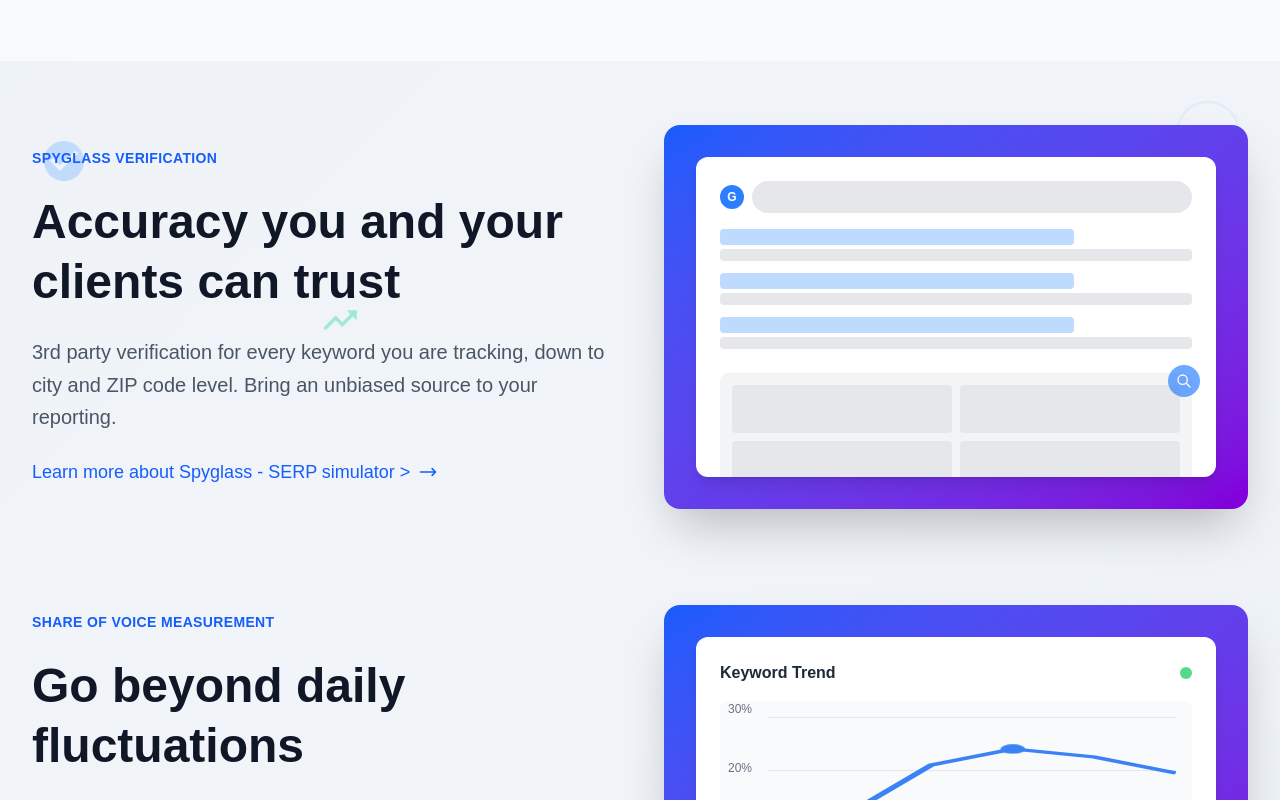
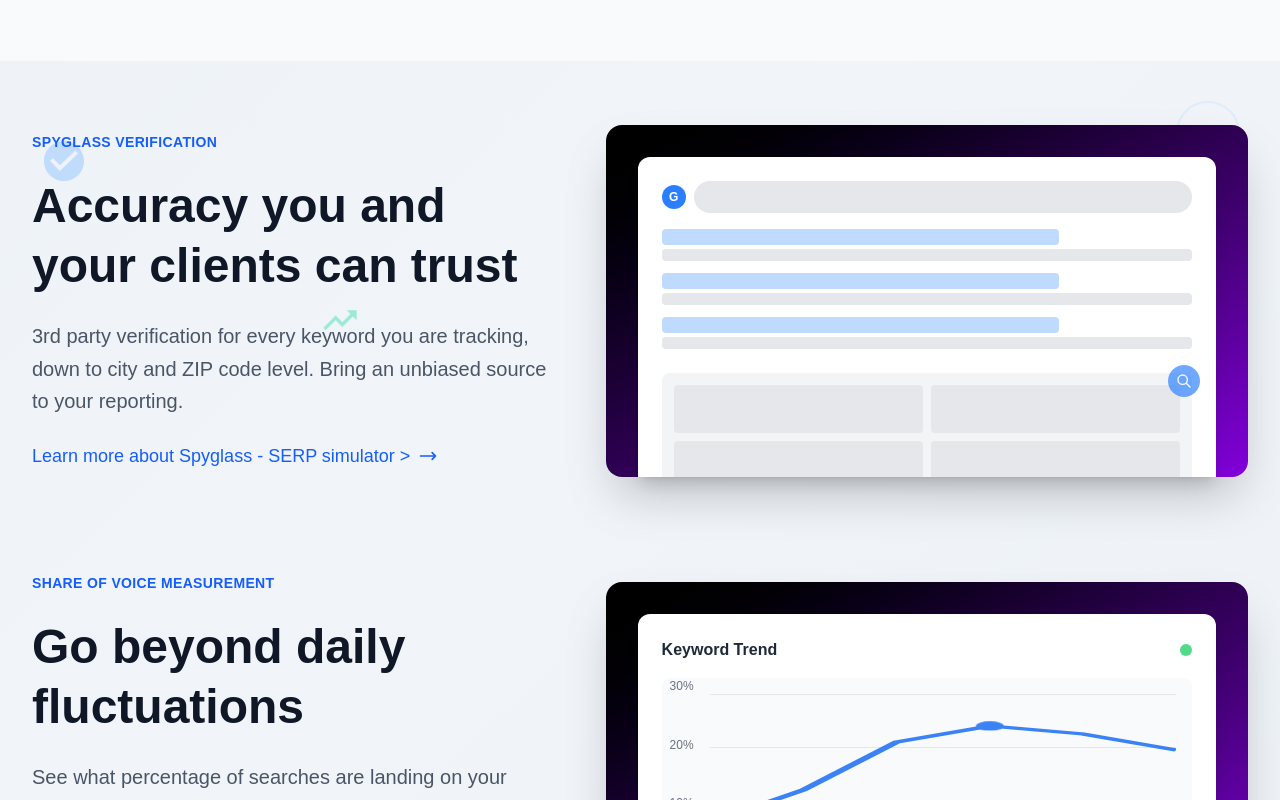
Before and after one commit to Hamzaali0088/keywordMinds, a Next.js app: page / in a window 1280 px wide. Shown: the part 2560-3360 px from the top of the page. Built offline with nearby package versions, Linux system fonts and the light colour scheme.

Commit message:
card design  Mockups

```diff
--- a/components/container/Home/KeywordInsightHub.jsx
+++ b/components/container/Home/KeywordInsightHub.jsx
@@ -271,9 +271,9 @@
 const Section = ({ title, headline, description, cta, visual }) => {
   return (
     <div className="mb-24 last:mb-0">
-      <div className="grid grid-cols-1 lg:grid-cols-2 gap-12 items-center">
+      <div className="flex flex-col lg:flex-row gap-12 items-center">
         {/* Text Content */}
-        <div className="space-y-6">
+        <div className="space-y-6 w-[45%]">
           <div className="text-sm font-semibold text-blue-600 uppercase tracking-wide">
             {title}
           </div>
@@ -295,9 +295,9 @@
         </div>
 
         {/* Visual Mockup */}
-        <div className="relative">
-          <div className="bg-gradient-to-br from-blue-600 to-purple-700 rounded-2xl p-8 shadow-2xl">
-            <div className="bg-white rounded-xl p-6 shadow-lg h-80 overflow-y-auto scrollbar-hide">
+        <div className="relative w-[55%]">
+          <div className="bg-gradient-to-br from-black to-purple-700 rounded-2xl px-8  pt-8 shadow-2xl">
+            <div className="bg-white rounded-tr-xl rounded-tl-xl p-6 shadow-lg h-80 overflow-y-auto scrollbar-hide">
               {visual === "serp-verification" && <SERPVerificationMockup />}
               {visual === "share-of-voice" && <ShareOfVoiceMockup />}
               {visual === "reporting" && <ReportingMockup />}
```
